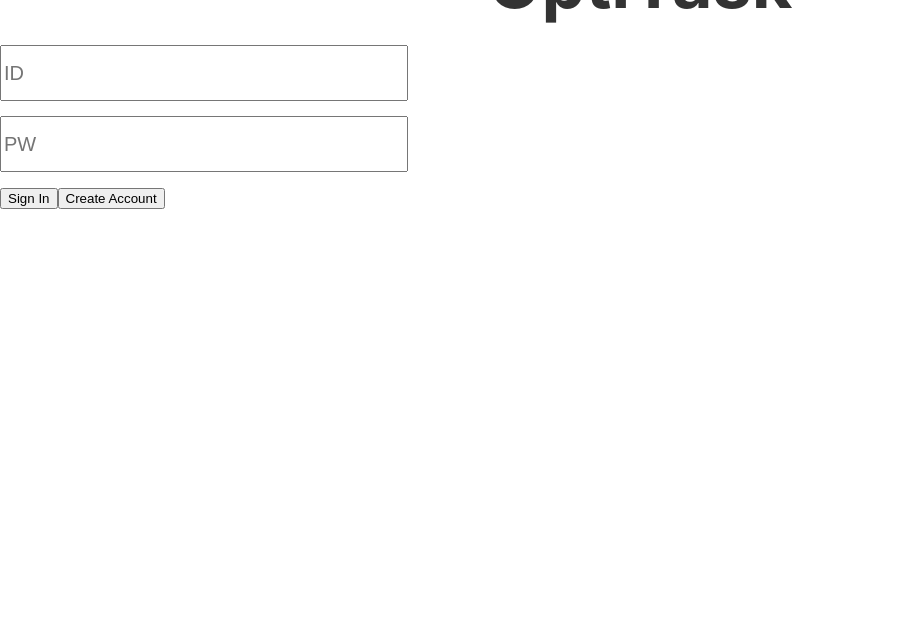
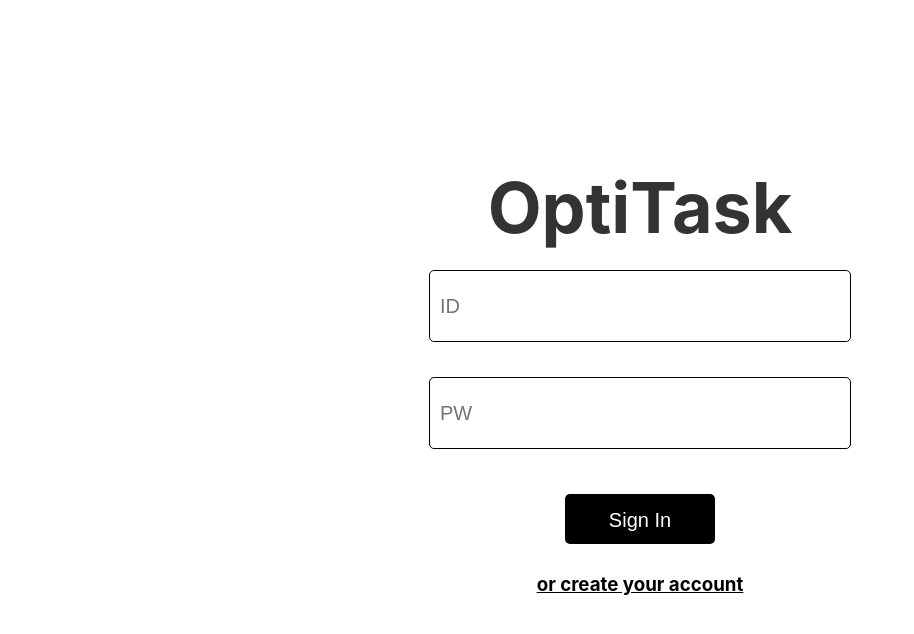
Before and after one commit to CapstoneDesignProject2/OptiTask, a React (Create React App) app in the folder front/: page /login in a window 1280 px wide. Shown: the top 634 px of the page, without its empty margins (0-914 px from the left). Built offline with nearby package versions, Linux system fonts and the light colour scheme.

Commit message:
style : make login style

```diff
--- a/front/src/Pages/Login.js
+++ b/front/src/Pages/Login.js
@@ -17,6 +17,48 @@
     const goToJoin = () => {
         navigate("/join");
     }
+
+    // 스타일 설정
+    const styles = {
+        container: {
+            display: 'flex',
+            flexDirection: 'column',
+            alignItems: 'center',
+            justifyContent: 'center',
+            height: '100vh',
+            color: 'black',
+            backgroundColor: 'white',
+            padding: '20px',
+            maxWidth: '1200px',
+            margin: '0 auto',
+        },
+        input: {
+            width: '400px',
+            height: '50px',
+            fontSize: '20px',
+            marginBottom: '15px',
+            padding: '10px',
+            border: '1px solid black',
+            borderRadius: '5px',
+        },
+        button: {
+            cursor: 'pointer',
+            padding: '15px 30px',
+            margin: '10px',
+            border: 'none',
+            backgroundColor: 'black',
+            color: 'white',
+            fontSize: '20px',
+            borderRadius: '5px',
+            width: '150px',
+            height: '50px',
+        },
+        h3: {
+            textDecoration: 'underline', // h3 태그에 밑줄 추가
+            cursor: 'pointer', // 클릭 가능함을 나타내기 위해 커서 변경
+            // 필요한 경우 여기에 추가 스타일을 정의할 수 있습니다.
+        }
+    };
 
     const handleSignIn = async () => {
         try{
@@ -38,14 +80,14 @@
     };
 
     return (
-        <div>
+        <div style={styles.container}>
             <Title></Title>
-            <input type="text" value={id} onChange={(e) => setID(e.target.value)} placeholder="ID" style={{ width: '400px', height: '50px', fontSize: '20px', marginBottom: '15px' }} />
+            <input type="text" value={id} onChange={(e) => setID(e.target.value)} placeholder="ID" style={styles.input} />
             <br />
-            <input type="password" value={pw} onChange={(e) => setPW(e.target.value)} placeholder="PW" style={{ width: '400px', height: '50px', fontSize: '20px', marginBottom: '15px' }} />
+            <input type="password" value={pw} onChange={(e) => setPW(e.target.value)} placeholder="PW" style={styles.input} />
             <br />
-            <Button type="submit" text = "Sign In" onClick={handleSignIn} style={{ width: '150px', height: '50px', fontSize: '20px', marginBottom: '15px' }}></Button>
-            <Button type="submit" text = "Create Account" onClick={goToJoin} style={{ width: '150px', height: '50px', fontSize: '20px', marginBottom: '15px' }}></Button>
+            <button type="submit" text = "Sign In" onClick={handleSignIn} style={styles.button}>Sign In</button>
+            <h3 onClick={goToJoin} style={styles.h3}>or create your account</h3>
         </div>
 
     );
```
